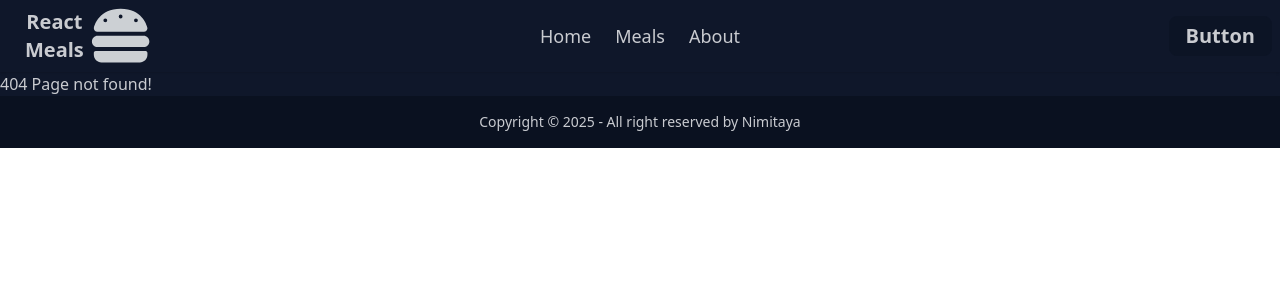
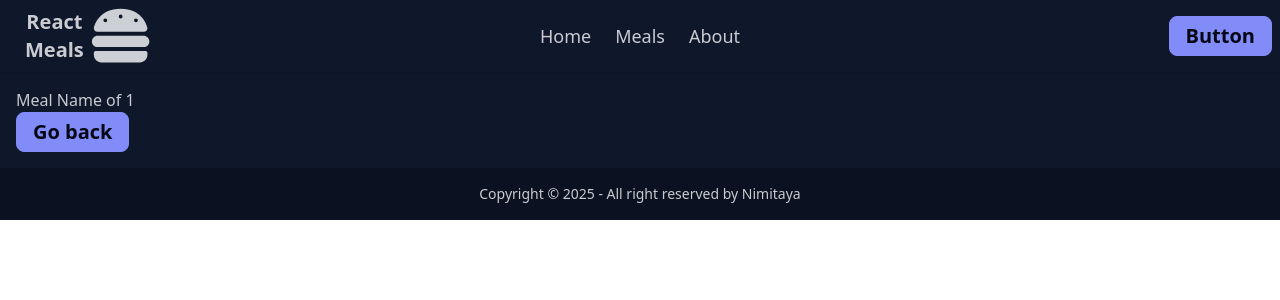
Before and after one commit to nimitaya/meals-app, a React (Vite) app: page /meals/1 in a window 1280 px wide. Before the commit this address had no page. Shown: the top 300 px of the page. Built offline with nearby package versions, Linux system fonts and the light colour scheme.

Commit message:
add routing for different meals

```diff
--- a/src/App.jsx
+++ b/src/App.jsx
@@ -13,12 +13,11 @@ function App() {
         <Routes>
           <Route path="/" element={<NavLayout />}>
             <Route index element={<Home />} />
-            <Route path="meals" element={<Meals />}>
-              <Route path="details" element={<MealDetails />} />
-              {/* TODO Route mit Parameter Einstellung */}
-            </Route>
+            <Route path="meals" element={<Meals />} />
+            {/* TODO Route mit Parameter Einstellung */}
+            <Route path="meals/:id" element={<MealDetails />} />
             <Route path="about" element={<About />} />
-            <Route path="*" element={<Error />}/>
+            <Route path="*" element={<Error />} />
           </Route>
         </Routes>
       </BrowserRouter>
--- a/src/components/CardItem.jsx
+++ b/src/components/CardItem.jsx
@@ -1,17 +1,22 @@
+import { Link } from "react-router-dom";
+
 const CardItem = ({ food }) => {
-  // const tags = food.strTags.split(",");
+  // let tagsString = food.strTags
+  // let tagsString.split(",");
   // console.log(tags);
 
   return (
-    <div className="card bg-base-100 w-96 shadow-sm">
+    <div className="card bg-base-100 w-96 shadow-lg border border-black">
       <figure>
         <img src={food.strMealThumb} alt={food.strMeal} />
       </figure>
       <div className="card-body">
-        <h2 className="card-title">
-          {food.strMeal}
-          <div className="badge badge-secondary">{food.strCategory}</div>
-        </h2>
+        <Link to={`/meals/${food.idMeal}`}>
+          <h2 className="card-title">
+            {food.strMeal}
+            <div className="badge badge-secondary">{food.strCategory}</div>
+          </h2>
+        </Link>
         <div className="card-actions justify-end">
           <div className="badge badge-outline">{food.strArea}</div>
           <div className="badge badge-outline">{food.strTags}</div>
--- a/src/components/Header.jsx
+++ b/src/components/Header.jsx
@@ -57,7 +57,7 @@ const Header = () => {
           </ul>
         </div>
         <div className="navbar-end">
-          <a  className="btn text-xl">Button</a>
+          <a  className="btn btn-secondary text-xl">Button</a>
         </div>
       </nav>
     </header>
--- a/src/pages/MealDetails.jsx
+++ b/src/pages/MealDetails.jsx
@@ -1,6 +1,13 @@
+import { useParams, Link } from "react-router-dom";
+
 const MealDetails = () => {
+  const { id } = useParams();
+
   return (
-    <div>MealDetails</div>
-  )
-}
-export default MealDetails
+    <main data-theme="night" className="container mx-auto p-4">
+      <h2>Meal Name of {id}</h2>
+      <Link to="/meals" className="btn btn-secondary text-xl">Go back</Link>
+    </main>
+  );
+};
+export default MealDetails;
--- a/src/pages/Meals.jsx
+++ b/src/pages/Meals.jsx
@@ -11,7 +11,7 @@ const Meals = () => {
     async function fetchMeals() {
       try {
         const data = await fetchData(mealsUrl);
-        console.log(data.meals);
+        // console.log(data.meals);
         setMeals(data.meals);
       } catch (error) {
         console.error(error.message);
@@ -23,7 +23,7 @@ const Meals = () => {
   return (
     <main
       data-theme="night"
-      className="container mx-auto p-4 flex flex-wrap gap-8"
+      className="container mx-auto p-4 flex flex-wrap justify-center gap-8"
     >
       {meals.length > 0 ? (
         meals.map((food) => <CardItem key={food.idMeal} food={food} />)
```
